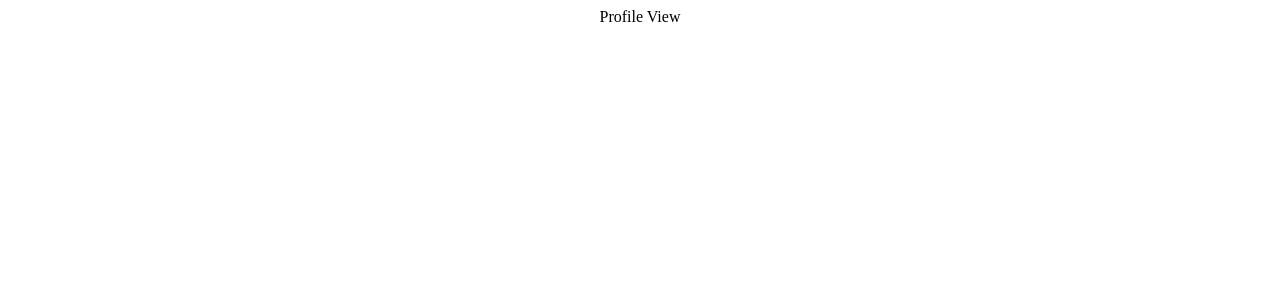
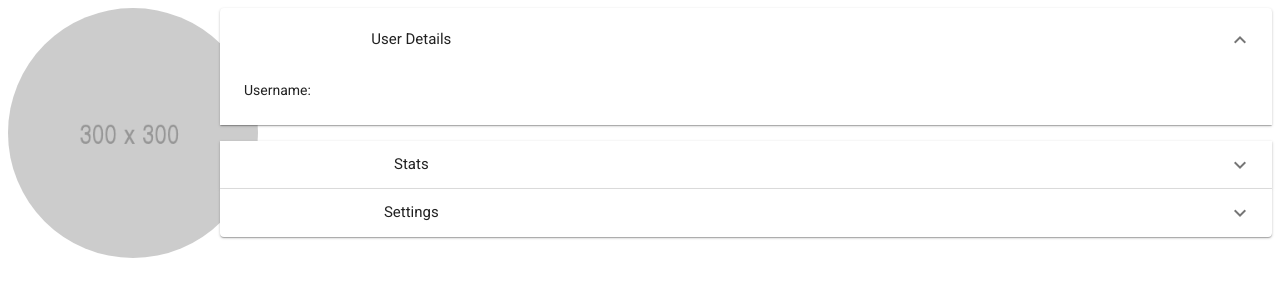
Before and after one commit to Darth-Arminius/Star-Wars-Generals, a React (Create React App) app: page /profile in a window 1280 px wide. Shown: the top 300 px of the page. Built offline with nearby package versions, Linux system fonts and the light colour scheme.

Commit message:
Add profile view
Adds material UI along with necessary imports and updates.
Uses Avatar and Expansion panel for profile view.

```diff
--- a/public/index.html
+++ b/public/index.html
@@ -11,6 +11,8 @@
     -->
   <link rel="manifest" href="%PUBLIC_URL%/manifest.json">
   <link rel="shortcut icon" href="%PUBLIC_URL%/favicon.ico">
+  <link rel="stylesheet" href="https://fonts.googleapis.com/css?family=Roboto:300,400,500">
+  <link rel="stylesheet" href="https://fonts.googleapis.com/icon?family=Material+Icons">
   <!--
       Notice the use of %PUBLIC_URL% in the tags above.
       It will be replaced with the URL of the `public` folder during the build.
--- a/src/components/ProfileView/ProfileView.jsx
+++ b/src/components/ProfileView/ProfileView.jsx
@@ -1,9 +1,106 @@
 import * as React from "react";
+import PropTypes from "prop-types";
+import classNames from "classnames";
+import Avatar from "@material-ui/core/Avatar";
+import ExpansionPanel from "@material-ui/core/ExpansionPanel";
+import ExpansionPanelDetails from "@material-ui/core/ExpansionPanelDetails";
+import ExpansionPanelSummary from "@material-ui/core/ExpansionPanelSummary";
+import Icon from "@material-ui/core/Icon";
+import Typography from "@material-ui/core/Typography";
+import Grid from "@material-ui/core/Grid";
+import { withStyles } from "@material-ui/core/styles";
+
+import placeholder from "@/assets/images/placeholder.png";
 
 import "./ProfileView.css";
 
-export default class ProfileView extends React.PureComponent {
+const styles = theme => ({
+  largeAvatar: {
+    width: 250,
+    height: 250
+  },
+  heading: {
+    fontSize: theme.typography.pxToRem(15),
+    flexBasis: "33.33%",
+    flexShrink: 0
+  }
+});
+
+class ProfileView extends React.PureComponent {
+  static propTypes = {
+    classes: PropTypes.objectOf(PropTypes.any).isRequired
+  };
+
+  state = {
+    expanded: "panel1"
+  };
+
+  handleChange = panel => (event, expanded) => {
+    this.setState({
+      expanded: expanded ? panel : false
+    });
+  };
+
   render() {
-    return <div>Profile View</div>;
+    return (
+      <Grid container spacing={8}>
+        <Grid item xs={2}>
+          <Avatar
+            alt="Player Avatar"
+            src={placeholder}
+            className={classNames(this.props.classes.largeAvatar)}
+          />
+        </Grid>
+        <Grid item xs={10}>
+          <ExpansionPanel
+            expanded={this.state.expanded === "panel1"}
+            onChange={this.handleChange("panel1")}
+          >
+            <ExpansionPanelSummary expandIcon={<Icon>expand_more</Icon>}>
+              <Typography className={this.props.classes.heading}>
+                User Details
+              </Typography>
+            </ExpansionPanelSummary>
+            <ExpansionPanelDetails>
+              <Typography>Username: </Typography>
+            </ExpansionPanelDetails>
+          </ExpansionPanel>
+          <ExpansionPanel
+            expanded={this.state.expanded === "panel2"}
+            onChange={this.handleChange("panel2")}
+          >
+            <ExpansionPanelSummary expandIcon={<Icon>expand_more</Icon>}>
+              <Typography className={this.props.classes.heading}>
+                Stats
+              </Typography>
+            </ExpansionPanelSummary>
+            <ExpansionPanelDetails>
+              <Typography>Total number of cards:</Typography>
+            </ExpansionPanelDetails>
+            <ExpansionPanelDetails>
+              <Typography>Total number of wins:</Typography>
+            </ExpansionPanelDetails>
+            <ExpansionPanelDetails>
+              <Typography>Total number of losses:</Typography>
+            </ExpansionPanelDetails>
+          </ExpansionPanel>
+          <ExpansionPanel
+            expanded={this.state.expanded === "panel3"}
+            onChange={this.handleChange("panel3")}
+          >
+            <ExpansionPanelSummary expandIcon={<Icon>expand_more</Icon>}>
+              <Typography className={this.props.classes.heading}>
+                Settings
+              </Typography>
+            </ExpansionPanelSummary>
+            <ExpansionPanelDetails>
+              <Typography>Settings:</Typography>
+            </ExpansionPanelDetails>
+          </ExpansionPanel>
+        </Grid>
+      </Grid>
+    );
   }
 }
+
+export default withStyles(styles)(ProfileView);
```
Also changed, not shown: package.json (+17 -15 lines), 1 other file (tests, documents, lock files or other folders).
